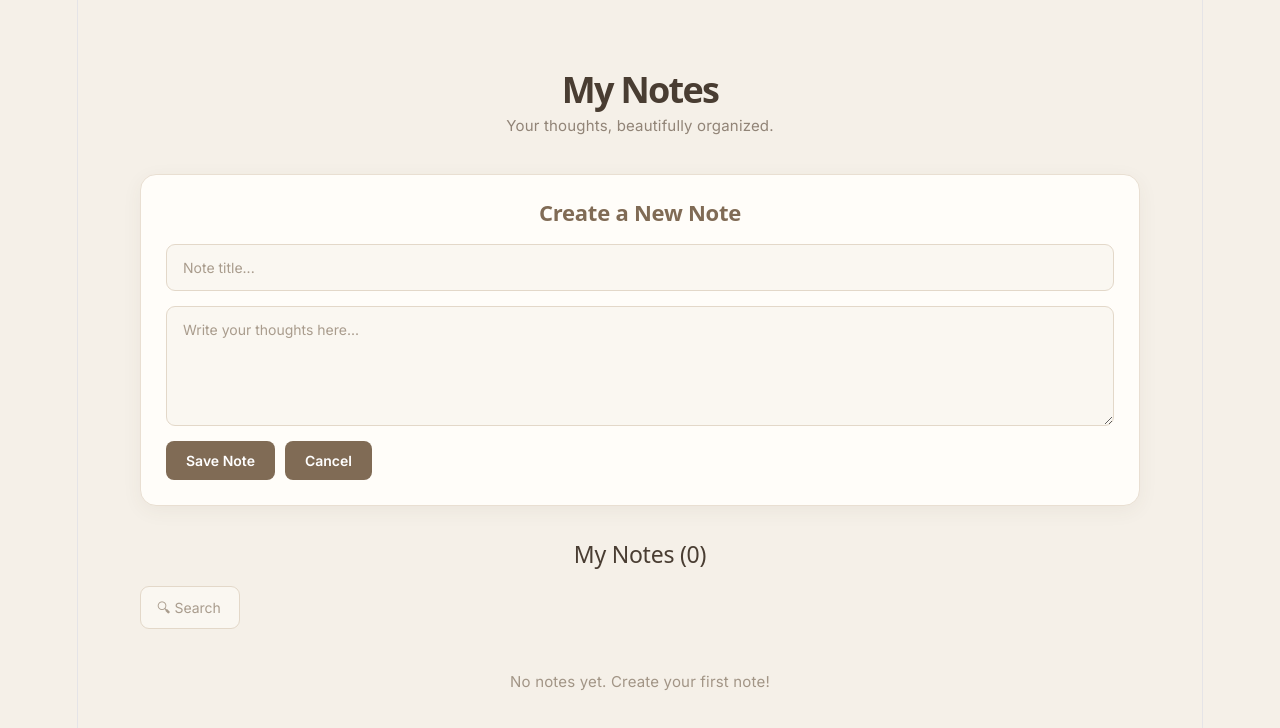
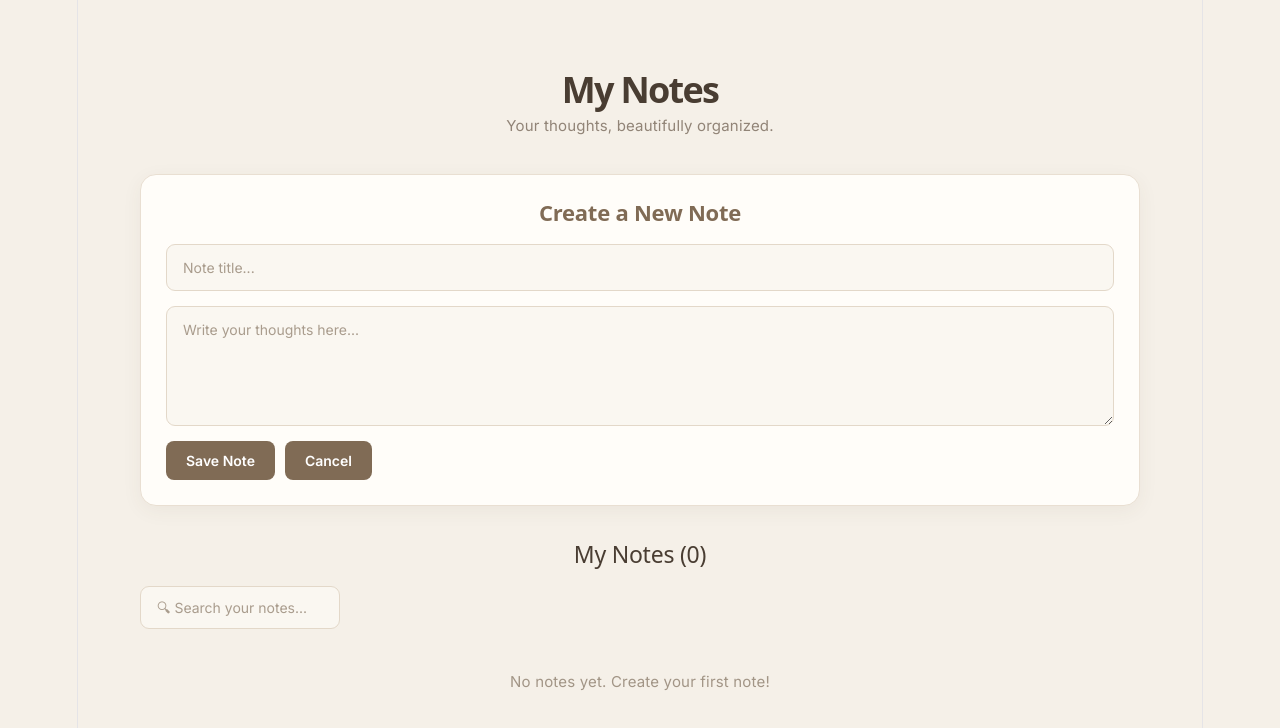
Before and after one commit to sivasankavi-sripirahas/Syntecxhub_Notes_App, a React (Vite) app: page / in a window 1280 px wide. Shown: the top 728 px of the page. Built offline with nearby package versions, Linux system fonts and the light colour scheme.

Commit message:
Update Notes App features and design

```diff
--- a/src/App.css
+++ b/src/App.css
@@ -152,7 +152,7 @@ button {
 
 /* Search Input */
 .notes-section .search-input {
-  width: 100px !important;
+  width: 200px !important;
   max-width: 100%;
   display: block;
   flex: 0 1 300px;
```
